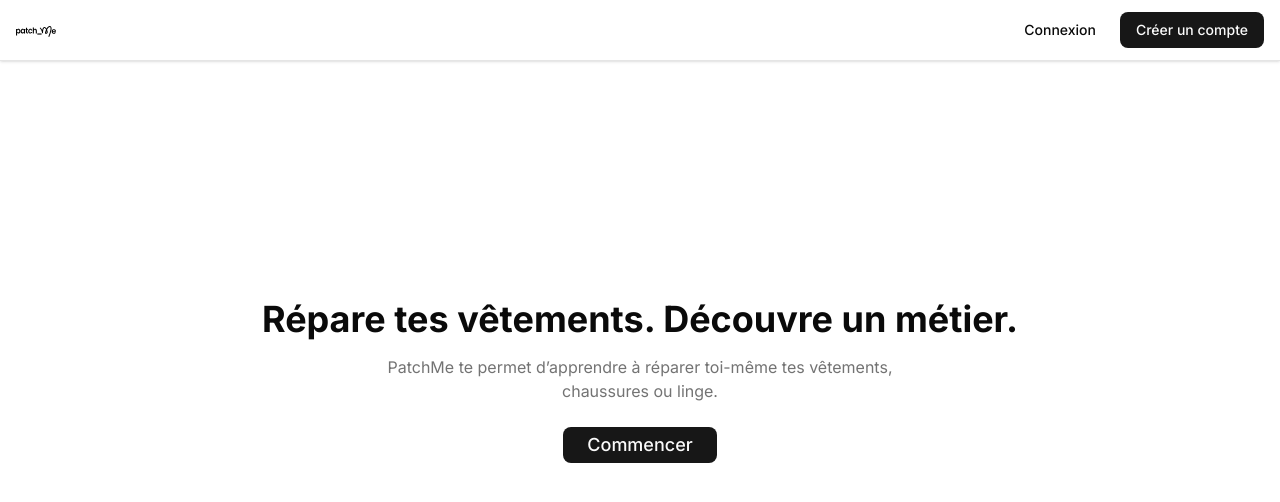
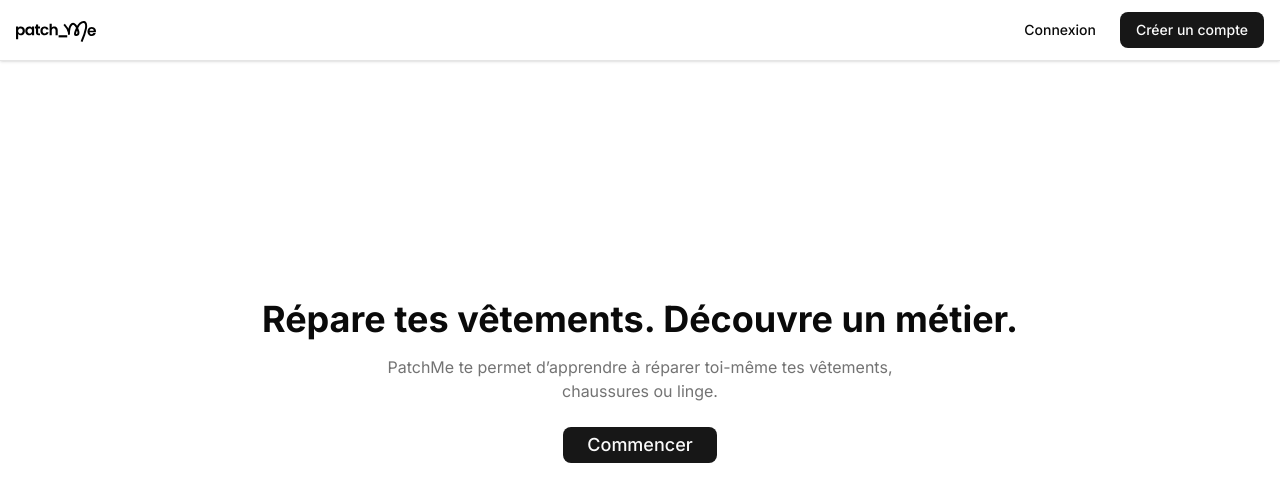
Before and after one commit to EmmaRinaldo/Hackaton, a Next.js app in the folder patch-me/: page / in a window 1280 px wide. Shown: the top 502 px of the page. Built offline with nearby package versions, Linux system fonts and the light colour scheme; no server answers.

Commit message:
🐛 FIX: Taille logo

```diff
--- a/patch-me/app/components/Navbar.tsx
+++ b/patch-me/app/components/Navbar.tsx
@@ -11,8 +11,8 @@ export default function Navbar() {
 
   return (
     <nav className="w-full flex items-center justify-between px-4 py-3 border-b shadow-sm">
-      <Link href="/" className="text-xl font-bold">
-        <Image src={logo} alt="Logo" width={40} height={40} className="inline-block mr-2" />
+      <Link href="/">
+        <Image src={logo} alt="Logo" width={80} height={80} className="inline-block mr-2" />
       </Link>
       <div className="flex items-center space-x-2">
         {session ? (
```
